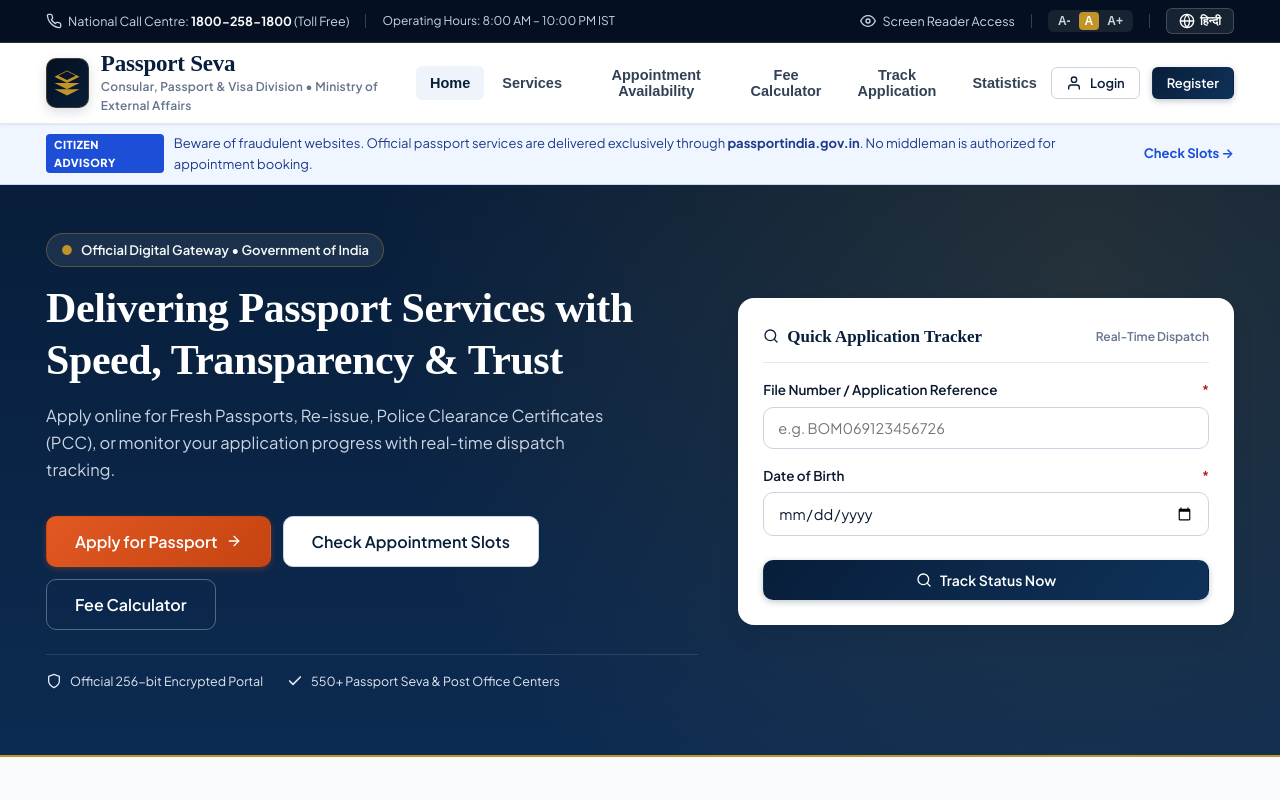
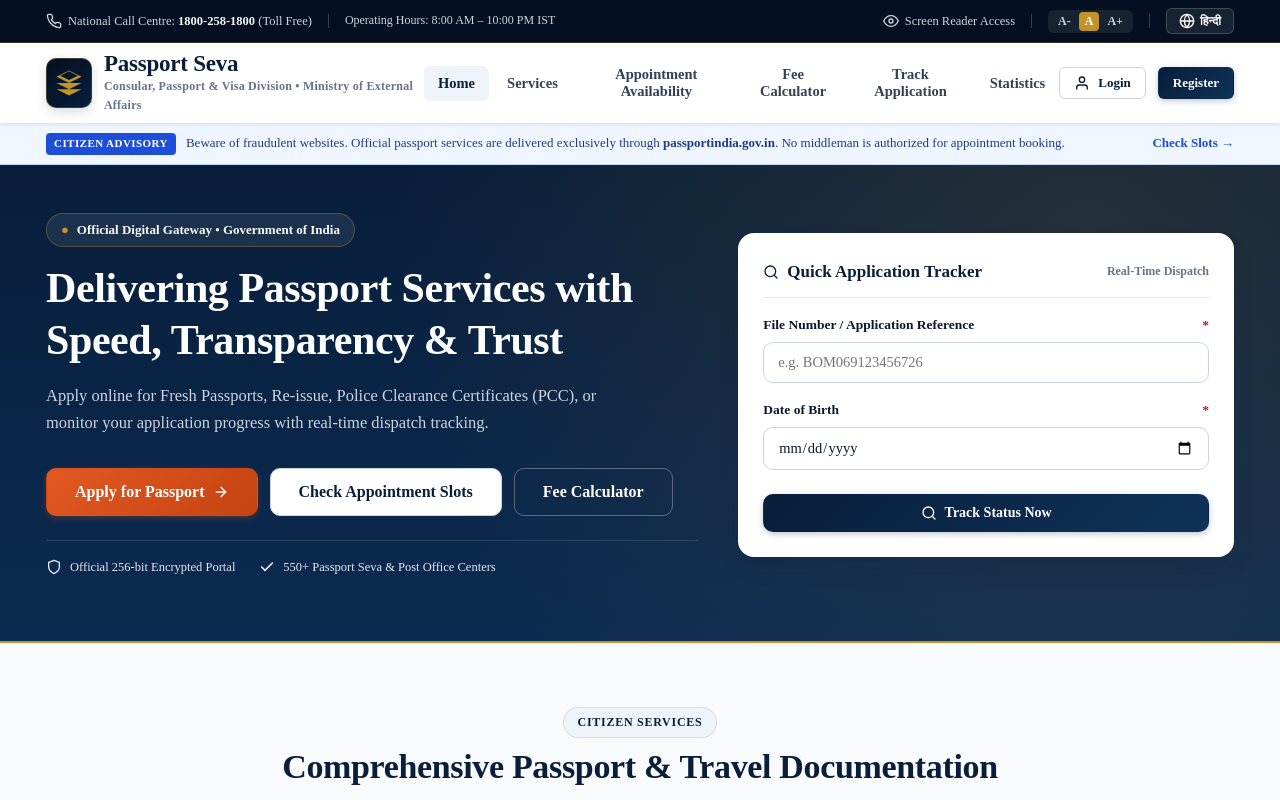
Before and after one commit to Chaitrali-27/uiux_project, a React (Vite) app: page / in a window 1280 px wide. Shown: the top 800 px of the page. Built offline with nearby package versions, Linux system fonts and the light colour scheme.

Commit message:
UI: Apply Times New Roman across 100% of text elements sitewide

```diff
--- a/src/index.css
+++ b/src/index.css
@@ -37,9 +37,10 @@
   --border-medium: #CBD5E1;
   --border-focus: #C29329;
 
-  /* Typography Families */
-  --font-serif: 'Times New Roman', 'Merriweather', Georgia, 'Cinzel', serif;
-  --font-sans: 'Plus Jakarta Sans', 'Inter', -apple-system, BlinkMacSystemFont, 'Segoe UI', Roboto, sans-serif;
+  /* Typography Families (Times New Roman across every text element) */
+  --font-main: 'Times New Roman', Times, 'Merriweather', Georgia, serif;
+  --font-serif: 'Times New Roman', Times, 'Merriweather', Georgia, serif;
+  --font-sans: 'Times New Roman', Times, 'Merriweather', Georgia, serif;
 
   /* Strict 8px Spatial Grid (UI-14 Fix) */
   --space-1: 4px;
@@ -69,15 +70,16 @@
   --transition: all 0.22s cubic-bezier(0.16, 1, 0.3, 1);
 }
 
-/* Base Resets */
-*, *::before, *::after {
+/* Base Resets with Global Times New Roman */
+*, *::before, *::after, input, button, select, textarea, optgroup, option {
   box-sizing: border-box;
   margin: 0;
   padding: 0;
+  font-family: 'Times New Roman', Times, 'Merriweather', Georgia, serif;
 }
 
 body {
-  font-family: var(--font-sans);
+  font-family: 'Times New Roman', Times, 'Merriweather', Georgia, serif;
   background-color: var(--bg-page);
   color: var(--text-body);
   line-height: 1.6;
@@ -86,8 +88,8 @@
   overflow-x: hidden;
 }
 
-h1, h2, h3, .serif-heading {
-  font-family: var(--font-serif);
+h1, h2, h3, h4, h5, h6, .serif-heading {
+  font-family: 'Times New Roman', Times, 'Merriweather', Georgia, serif;
   color: var(--text-heading);
   letter-spacing: -0.01em;
 }
```
